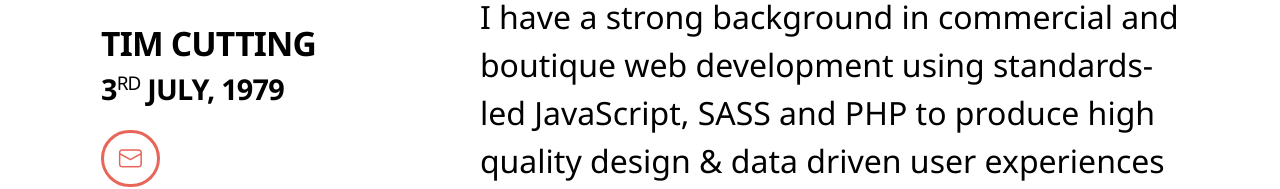
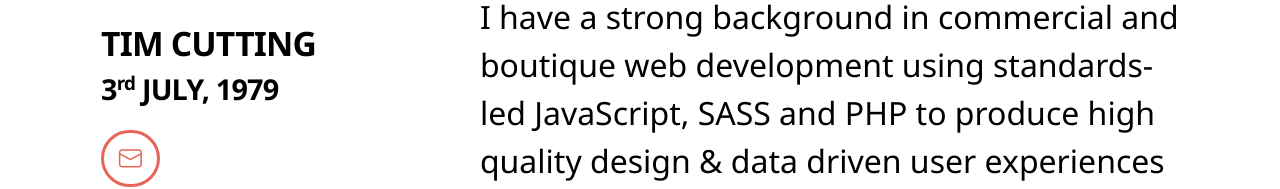
Before and after one commit to idlelimey/tim-cutting, a React (Create React App) app: page /cv in a window 1280 px wide. Shown: the part 437-626 px from the top of the page. Built offline with nearby package versions, Linux system fonts and the light colour scheme.

Commit message:
Fix <sup> text

```diff
--- a/src/Pages/CV.js
+++ b/src/Pages/CV.js
@@ -22,7 +22,10 @@ function CV() {
                             </h1>
                             <div className='pl-md-3'>
                                 <p className='h3'>Tim Cutting</p>
-                                <p className='h4'>3<small><sup>rd</sup></small> July, 1979</p>
+                                <p className='h4'>3<small><sup style={{
+                                    textTransform: 'lowercase',
+                                    fontWeight: 900
+                                }}>rd</sup></small> July, 1979</p>
                                 <Button href='#contact-form' size='sm' variant="outline-primary" className='mt-3' title="Contact Tim">
                                     <i className='icon-mail size-2 p-1 font-weight-normal'></i>
                                 </Button><br />
```
